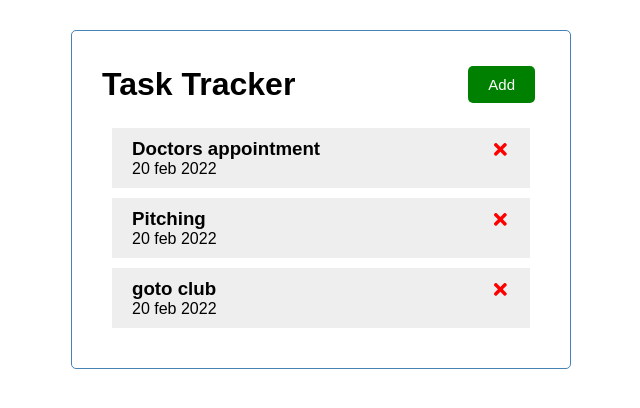
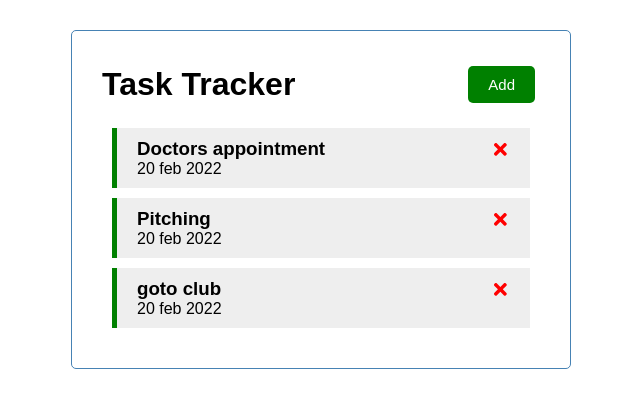
Before and after one commit to bobblybit/task-tracker, a React (Create React App) app: page / in a window 1280 px wide. Shown: the top 408 px of the page, without its empty margins (319-959 px from the left). Built offline with nearby package versions, Linux system fonts and the light colour scheme; the HTML template or start-up script is replaced by a standard one.

Commit message:
added remider feature

```diff
--- a/src/App.js
+++ b/src/App.js
@@ -1,6 +1,7 @@
 import Header from "./Components/Header"
 import Tasks from "./Components/Tasks"
 import { useState } from 'react'
+
 
 function App() {
   const[tasks, setTasks] = useState(
@@ -28,10 +29,19 @@
 const deleteTask = (id) => {
   setTasks (tasks.filter((task) => task.id !== id ))
 }
+
+const toggleReminder = (id) => {
+  setTasks(tasks.map((task) => task.id === id ? {...task,reminder: !task.reminder} : task))
+
+}
+
   return (
     <div className="container">
-      <Header/>
-     {tasks.length > 0 ? (<Tasks tasks = {tasks} onDelete={deleteTask} />):('YAY!! You are done with your task')}
+        <Header/>
+        {tasks.length > 0 ? (<Tasks tasks = {tasks}
+        onDelete={deleteTask}
+        onToggle = {toggleReminder} />)
+        :('YAY!! You are done with your task')}
     </div>
   );
 }
--- a/src/Components/Task.js
+++ b/src/Components/Task.js
@@ -1,11 +1,14 @@
 import { FaTimes } from 'react-icons/fa'
 
-const Task = ({task, onDelete}) => {
+const Task = ({task, onDelete, onToggle}) => {
     return (
-        <div className='task'>
-            <h3>
+        <div className={`task ${task.reminder ? 'reminder':''}`} onDoubleClick = {() => onToggle (task.id)}>
+            <h3 >
                 {task.desc}
-                <FaTimes style={{color:'red', cursor:'pointer'}} onClick={() => onDelete(task.id)}/>
+                <FaTimes style={{color:'red', cursor:'pointer'}}
+                 onClick={() =>
+                  onDelete(task.id)
+                  }/>
             </h3>
             <p>{task.day}</p>
         </div>
--- a/src/Components/Tasks.js
+++ b/src/Components/Tasks.js
@@ -1,10 +1,10 @@
 import Task from "./Task"
 
-const Tasks = ({tasks, onDelete}) => {
+const Tasks = ({tasks, onDelete , onToggle}) => {
     return (
         <>
           {tasks.map((task) => (
-          <Task tasks={task.id} task={task} onDelete = {onDelete}/>
+          <Task key={task.id} tasks={task.id} task={task} onDelete = {onDelete} onToggle={onToggle}/>
           ))}
         </>
     )
```
